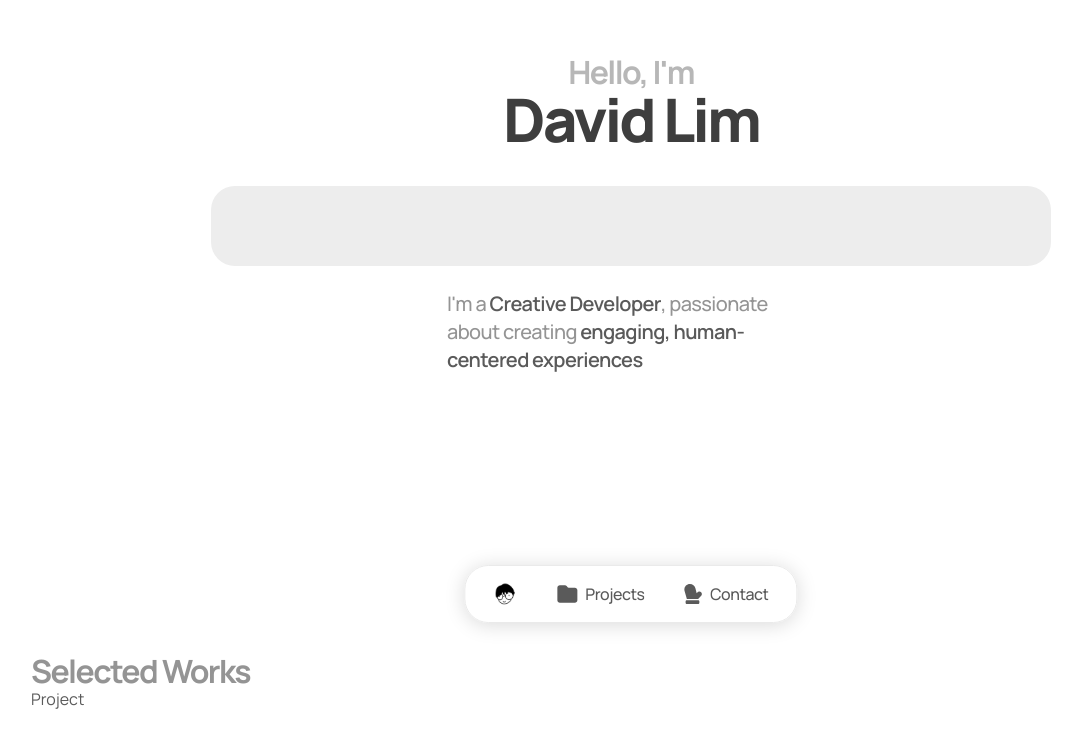
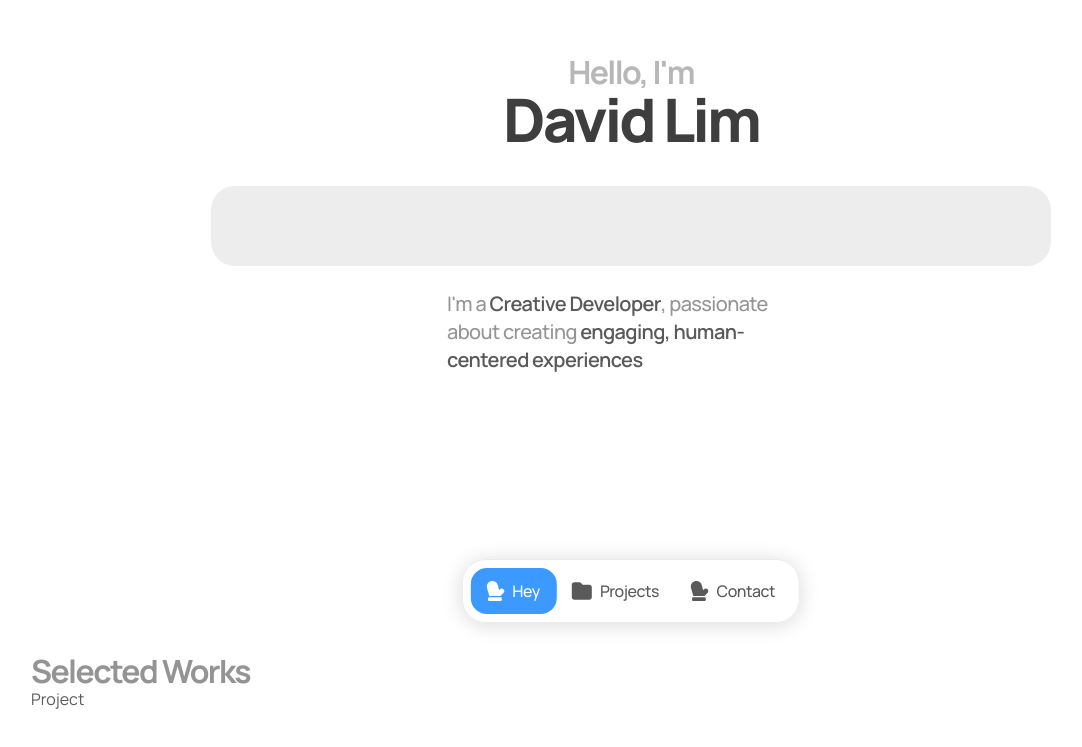
Before and after one commit to dave-lims/dave-lims.github.io, a React (Vite) app: page / in a window 1280 px wide. Shown: the part 145-892 px from the top of the page, without its empty margins (9-1091 px from the left). Built offline with nearby package versions, Linux system fonts and the light colour scheme.

Commit message:
NAV BAR SUCCESS

```diff
--- a/src/components/NavBar/NavBar.jsx
+++ b/src/components/NavBar/NavBar.jsx
@@ -1,8 +1,7 @@
-import { useState, useRef } from "react";
+import { useState, useEffect, useRef } from "react";
 import PropTypes from "prop-types";
 import styles from "./NavBar.module.scss";
 import { FontAwesomeIcon } from "@fortawesome/react-fontawesome";
-import logo from "../../assets/melol.png";
 
 const NavBar = () => {
   const [selected, setSelected] = useState("home");
@@ -17,12 +16,12 @@ const NavBar = () => {
       <ul>
         <Tab
           setIndicator={setIndicator}
+          label="home"
           selected={selected}
           setSelected={setSelected}
-          label="Home"
         >
-          <img src={logo} alt="logo" />
-          {/* <p>Home</p> */}
+          <FontAwesomeIcon icon="mitten" className={styles.Icon} />
+          <p>Hey</p>
         </Tab>
         <Tab
           setIndicator={setIndicator}
@@ -52,23 +51,31 @@ const NavBar = () => {
 const Tab = ({ children, setIndicator, label, selected, setSelected }) => {
   const ref = useRef();
 
+  useEffect(() => {
+    const updateIndicator = () => {
+      if (!ref.current || selected !== label) return;
+
+      setIndicator({
+        left: ref.current.offsetLeft,
+        width: ref.current.getBoundingClientRect().width,
+        opacity: 1,
+      });
+    };
+
+    updateIndicator();
+
+    window.addEventListener("resize", updateIndicator);
+    return () => {
+      window.removeEventListener("resize", updateIndicator); // Cleanup for future-proofing (Tab doesn't unmount usually)
+    };
+  }, [selected, label, setIndicator]);
+
   return (
     <li style={{ zIndex: 1 }}>
       <a
         href={`#${label}`}
         ref={ref}
-        onClick={() => {
-          if (!ref?.current) return; // If the ref is not found, return
-
-          const { width } = ref.current.getBoundingClientRect();
-
-          setSelected(label);
-          setIndicator({
-            left: ref.current.offsetLeft,
-            width,
-            opacity: 1,
-          });
-        }}
+        onClick={() => setSelected(label)}
         className={selected == label ? styles.Selected : ""}
       >
         {children}
--- a/src/components/NavBar/NavBar.module.scss
+++ b/src/components/NavBar/NavBar.module.scss
@@ -6,11 +6,10 @@
   z-index: 100;
 
   display: flex;
-  justify-content: center;
+  justify-content: space-between;
   align-items: center;
-  gap: 1rem;
 
-  padding: 0.25rem 1.25rem;
+  padding: 0.5rem 0.5rem;
 
   background-color: var(--background-color);
   border: 1px solid var(--border-primary);
@@ -21,27 +20,34 @@
 ul {
   position: relative; // Ensure that offsetLeft works properly
   display: flex;
+  justify-content: space-around;
   align-items: center;
-  gap: 1.5rem;
 }
 
 a {
   display: flex;
   align-items: center;
-  gap: 0.5rem;
 
-  padding: 0.75rem 0.5rem;
+  padding: 0.75rem 1rem;
 
   p {
-    // width: 0;
+    width: 0;
     overflow: hidden;
     white-space: nowrap;
-    transition: width 0.3s ease;
   }
-}
 
-.Selected {
-  color: white;
+  @media (min-width: 480px) {
+    gap: 0.5rem;
+
+    p {
+      width: fit-content;
+    }
+  }
+
+  &.Selected {
+    color: white;
+    transition: color 0.2s ease;
+  }
 }
 
 img {
@@ -54,8 +60,12 @@ img {
 
 .Indicator {
   position: absolute;
+  z-index: 0;
+
   height: 100%;
-  background-color: blue;
-  z-index: 0;
-  mix-blend-mode: difference;
+
+  background-color: var(--brand-focus);
+  border-radius: var(--border-radius-sm);
+
+  transition: left 0.3s ease, width 0.6s ease;
 }
--- a/src/styles/_variables.scss
+++ b/src/styles/_variables.scss
@@ -13,6 +13,7 @@
   --brand-content: #58A1F0;
   --brand-focus: #3C99FF;
 
+  --border-radius-sm: 16px;
   --border-radius-md: 24px;
 
   /* Shadows */
```
Also changed, not shown: src/pages/Home/Home.module.scss (line endings or trailing spaces).
